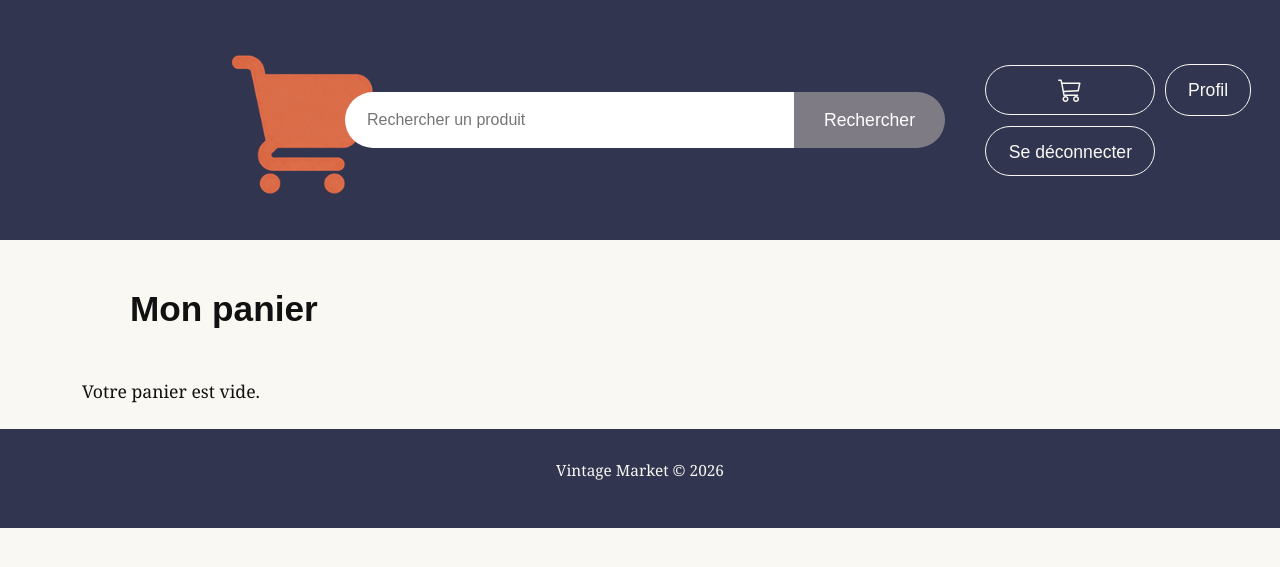
After one commit to SolsticeDemers/Projet-web, a Flask app: page /panier/ in a window 1280 px wide. The commit adds this page. Shown: the top 567 px of the page. Run offline with Flask 3, Linux system fonts and the light colour scheme; the visitor is signed in with stand-in values (Sample User, id 1); data that the repository does not hold is empty; some libraries are stand-ins or nearby versions.

Commit message:
acheter un produit

```diff
--- a/app.py
+++ b/app.py
@@ -1,14 +1,17 @@
 import os
 
-from flask import Flask, render_template, request
+from flask import Flask, render_template, request, session
 import bd
 from compte import bp_compte
 from produits import produits_bp
+from panier import bp_panier
+from forms import PanierForm
 
 
 app = Flask(__name__, static_url_path='')
 app.register_blueprint(bp_compte, url_prefix='/compte')
 app.register_blueprint(produits_bp, url_prefix='/produits')
+app.register_blueprint(bp_panier, url_prefix='/panier')
 app.secret_key = os.getenv("SECRET_SESSION")
 
 app.config["ROUTE_IMAGES"] = "/images/utiles/"
@@ -222,6 +225,17 @@ def recherche_produits():
         limite=limite
     )
 
+@app.context_processor
+def compter_nb_articles():
+    """Ajoute le nombre d'articles du panier à tous les gabarits"""
+    nb_articles = 0
+
+    if "id_utilisateur" in session:
+        with bd.creer_curseur() as curseur:
+            nb_articles = bd.get_nb_articles_panier(curseur, session["id_utilisateur"])
+
+    return {"nb_articles": nb_articles, "form_panier": PanierForm()}
+
 
 @app.errorhandler(400)
 def erreur_400(e):
--- a/bd.py
+++ b/bd.py
@@ -127,6 +127,7 @@ def get_utilisateurs_populaires(curseur):
 
         LEFT JOIN achat a
             ON p.id_produit = a.id_produit
+            AND a.paye = TRUE
 
         GROUP BY
             u.id_utilisateur,
@@ -275,3 +276,79 @@ def get_nom_utiliser(curseur):
     """Dictionnaire de nom et courriel déjà utilisé"""
     curseur.execute("SELECT id_utilisateur, nom, courriel FROM utilisateur;")
     return curseur.fetchall()
+
+def ajouter_au_panier(curseur, id_acheteur, id_produit):
+    """Permet d'ajouter un produit au panier"""
+    curseur.execute(
+        "INSERT IGNORE INTO achat "
+        "(id_produit, id_acheteur, prix_achat, date_achat, paye) "
+        "SELECT id_produit, %(id_acheteur)s, prix, CURDATE(), FALSE "
+        "FROM produit WHERE id_produit = %(id_produit)s",
+        {
+            "id_acheteur": id_acheteur,
+            "id_produit": id_produit
+        }
+    )
+
+def supprimer_du_panier(curseur, id_acheteur, id_produit):
+    """Permet de retirer un produit du panier"""
+    curseur.execute(
+        "DELETE FROM achat " \
+        "WHERE id_acheteur = %(id_acheteur)s "
+        "AND id_produit = %(id_produit)s " \
+        "AND paye = FALSE",
+        {
+            "id_acheteur": id_acheteur,
+            "id_produit": id_produit
+        }
+    )
+
+def get_panier(curseur, id_acheteur):
+    """Permet de retourner les produits dans le panier"""
+    curseur.execute("""
+        SELECT p.id_produit, p.description, p.nom, p.prix, p.archive, p.id_statut
+        FROM achat a
+        JOIN produit p ON a.id_produit = p.id_produit
+        WHERE a.id_acheteur = %(id_acheteur)s
+        AND a.paye = FALSE""",
+        {
+            "id_acheteur": id_acheteur
+        })
+    return curseur.fetchall()
+
+def confirmer_achat(curseur, id_acheteur, id_produit, prix):
+    """Permet de confirmer l'achat d'un produit du panier"""
+    curseur.execute(
+        "UPDATE achat SET paye = TRUE, prix_achat = %(prix)s, "
+        "date_achat = CURDATE() "
+        "WHERE id_acheteur = %(id_acheteur)s " \
+        "AND id_produit = %(id_produit)s " \
+        "AND paye = FALSE",
+        {
+            "id_acheteur": id_acheteur,
+            "id_produit": id_produit,
+            "prix": prix
+        }
+    )
+
+def marquer_vendu(curseur, id_produit):
+    """Change le statut du produit pour Vendu"""
+    curseur.execute(
+        "UPDATE produit SET id_statut = 4 "
+        "WHERE id_produit = %(id_produit)s",
+        {
+            "id_produit": id_produit
+        }
+    )
+
+def get_nb_articles_panier(curseur, id_acheteur):
+    """Permet de compter les produits dans le panier"""
+    curseur.execute(
+        "SELECT COUNT(*) AS nb FROM achat "
+        "WHERE id_acheteur = %(id_acheteur)s "
+        "AND paye = FALSE",
+        {
+            "id_acheteur": id_acheteur
+        }
+    )
+    return curseur.fetchone()["nb"]
--- /dev/null
+++ b/forms.py
@@ -0,0 +1,45 @@
+from flask_wtf import FlaskForm
+from flask_wtf.file import FileField, FileAllowed
+from wtforms import StringField, TextAreaField, DecimalField
+from wtforms import RadioField, SubmitField
+from wtforms.validators import DataRequired, InputRequired, Optional, NumberRange, Length
+
+
+class AjouterProduitForm(FlaskForm):
+    nom = StringField(
+        "Nom",
+        validators=[
+            DataRequired(message="Le nom du produit est obligatoire."),
+            Length(max=150, message="Le nom ne peut pas dépasser 150 caractères.")
+        ]
+    )
+    description = TextAreaField(
+        "Description",
+        validators=[DataRequired(message="La description est obligatoire.")]
+    )
+    prix = DecimalField(
+        "Prix",
+        validators=[
+            InputRequired(message="Le prix est obligatoire."),
+            NumberRange(min=0, message="Le prix ne peut pas être négatif.")
+        ]
+    )
+    id_statut = RadioField(
+        "Statut",
+        coerce=int,
+        validators=[InputRequired(message="Veuillez choisir un statut.")]
+    )
+    image = FileField(
+        "Image du produit",
+        validators=[
+            Optional(),
+            FileAllowed(["png", "jpg", "jpeg"], "Images PNG ou JPG seulement.")
+        ]
+    )
+    submit = SubmitField("Ajouter le produit")
+
+class ArchiverProduitForm(FlaskForm):
+    submit = SubmitField("Supprimer")
+
+class PanierForm(FlaskForm):
+    submit = SubmitField("Ajouter au panier")
--- a/static/css/styles.sass
+++ b/static/css/styles.sass
@@ -196,6 +196,9 @@ header
     display: flex
     gap: 10px
 
+    form
+        display: contents
+
     button,
     a
         padding: 12px 18px
@@ -205,6 +208,10 @@ header
 
     button
         background: $bleu
+        color: $blanc
+
+    .bouton-secondaire
+        background: $gris
         color: $blanc
 
     a
@@ -269,3 +276,43 @@ p
     a
         color: blue
         text-decoration: underline
+
+.liste-mes-produits
+    display: flex
+    flex-direction: column
+    gap: 20px
+
+.carte-mon-produit
+    display: grid
+    grid-template-columns: 250px 1fr auto
+    align-items: center
+    height: 200px
+
+    .image-produit
+        height: 100%
+
+.icone-panier
+    color: $creme
+    font-size: 1.5rem
+    text-align: center
+
+    &:hover
+        color: $orange
+
+.ligne-panier
+    display: grid
+    grid-template-columns: 250px 1fr auto
+    align-items: center
+    height: 200px
+
+    .image-produit
+        height: 100%
+
+    .actions
+        padding: 22px
+
+.nb-articles
+    margin-left: 4px
+    font-size: 1rem
+    font-weight: bold
+    color: $creme
--- a/templates/_modele.jinja
+++ b/templates/_modele.jinja
@@ -40,11 +40,15 @@
 
             {% if session['id_utilisateur'] %}
             <div class="connexion connecter">
+                <a href="/panier/" class="icone-panier" title="Mon panier">
+                    <i class="bi bi-cart3"></i>
+                    {% if nb_articles > 0 %}
+                    <span class="nb-articles">({{ nb_articles }})</span>
+                    {% endif %}
+                </a>
 
-
-
-                <a href="#">
-                    {{session['nom']}}
+                <a href="/compte/profil">
+                    Profil
                 </a>
 
                 <a href="/compte/deconnection" class="btn_deconnection">
@@ -81,6 +85,7 @@
         </p>
 
     </footer>
+    <script src="https://cdn.jsdelivr.net/npm/bootstrap@5.3.3/dist/js/bootstrap.bundle.min.js"></script>
+</body>
 
-</body>
 </html>
--- /dev/null
+++ b/templates/panier.jinja
@@ -0,0 +1,78 @@
+{% extends "_modele.jinja" %}
+
+{% block contenu %}
+
+<section class="container my-4">
+
+    <h2 class="m-5">Mon panier</h2>
+
+    {% if achat_reussi %}
+    <div class="alert alert-success">
+        Votre achat a été effectué avec succès
+    </div>
+    {% endif %}
+
+    {% if produits %}
+    <div class="liste-mes-produits">
+
+        {% for p in produits %}
+        <div class="carte-produit ligne-panier">
+
+            <div class="image-produit">
+                {% if p.archive or p.id_statut == 4 %}
+                {% if p.src %}
+                <img src="{{ p.src }}" alt="{{ p.nom }}">
+                {% endif %}
+                {% else %}
+                <a href="/produits/{{ p.id_produit }}">
+                    <img src="{{ p.src }}" alt="{{ p.nom }}">
+                </a>
+                {% endif %}
+            </div>
+
+            <div class="contenu-produit">
+                <h3>{{ p.nom }}</h3>
+                <p>{{ p.description }}</p>
+
+                {% if p.archive or p.id_statut == 4 %}
+                <p class="text-danger">
+                    Ce produit n'est plus disponible. Veuillez le retirer de votre panier.
+                </p>
+                {% else %}
+                <p class="prix">{{ p.prix }} $</p>
+                {% endif %}
+            </div>
+
+            <div class="actions">
+                <form method="POST" action="/panier/retirer/{{ p.id_produit }}">
+                    {{ form.hidden_tag() }}
+                    <button type="submit" class="bouton-secondaire">Retirer</button>
+                </form>
+            </div>
+
+        </div>
+        {% endfor %}
+
+    </div>
+
+    <div class="d-flex justify-content-end align-items-center gap-4 mt-4">
+        <p class="prix mb-0">Total : {{ total }} $</p>
+
+        {% if not est_indisponible %}
+        <div class="actions">
+            <form method="POST" action="/panier/confirmer">
+                {{ form.hidden_tag() }}
+                <button type="submit" class="button">Confirmer votre achat</button>
+            </form>
+        </div>
+
+        {% endif %}
+    </div>
+
+    {% else %}
+    <p>Votre panier est vide.</p>
+    {% endif %}
+
+</section>
+
+{% endblock contenu %}
```
Also changed, not shown: panier.py (added, +102 -0 lines), produits.py (+17 -3 lines), templates/index.jinja (+17 -22 lines), templates/produit_details.jinja (+10 -1 lines), templates/recherche.jinja (+6 -3 lines), static/css/styles.css, 1 other file.
